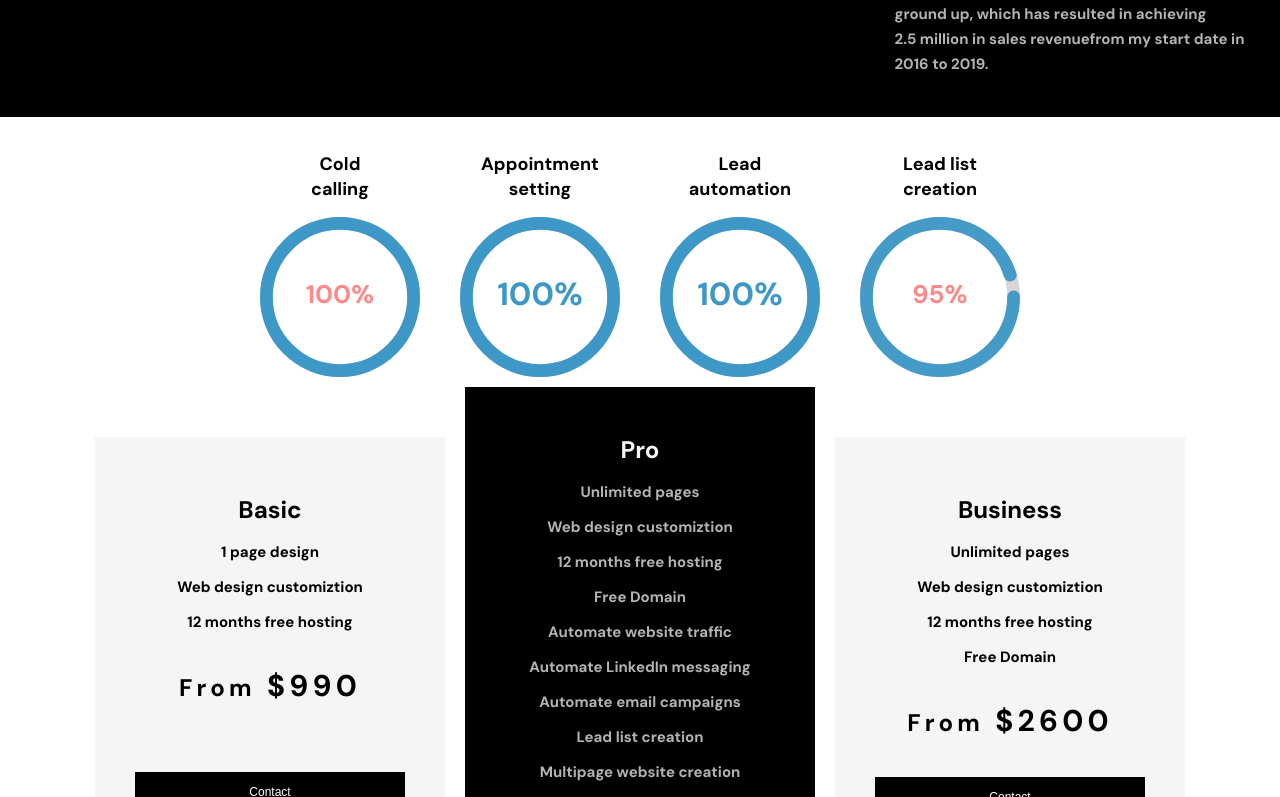
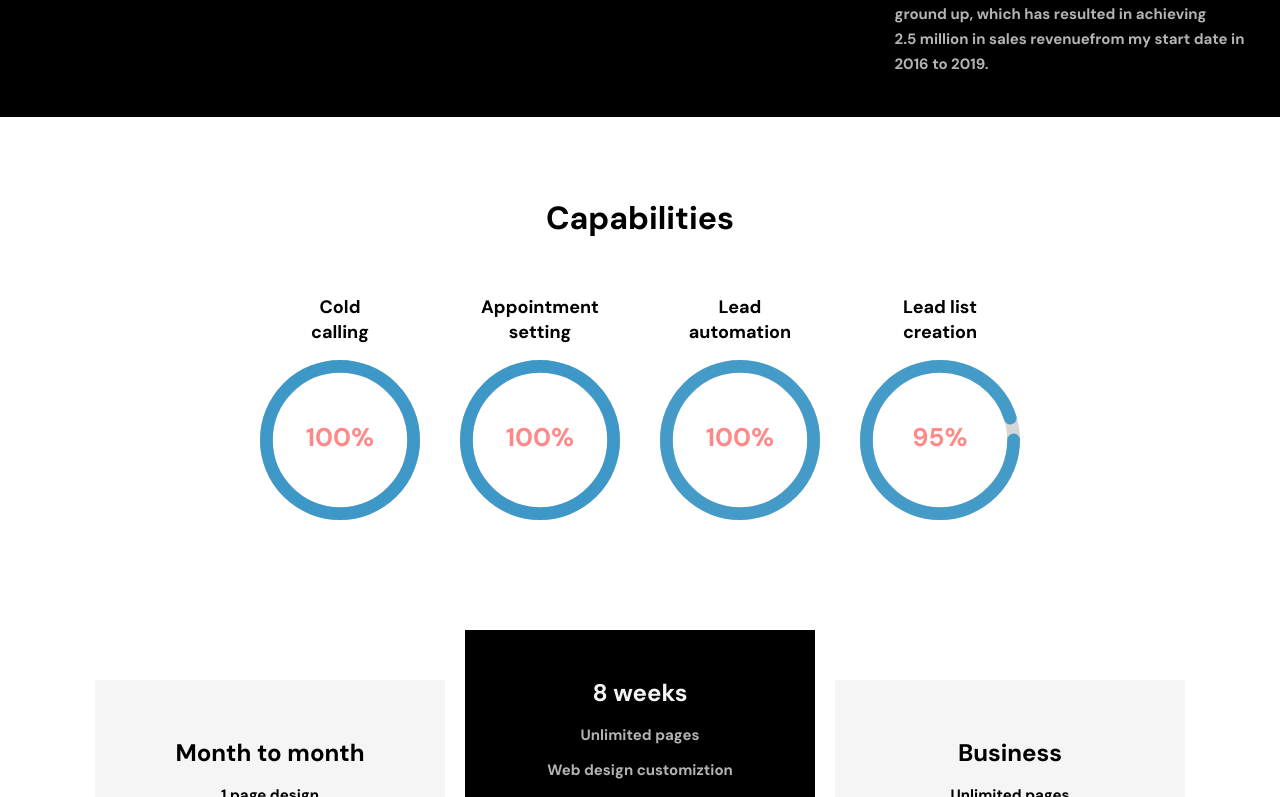
Before and after one commit to shaunvan119/fit-media, a React (Create React App) app: page / in a window 1280 px wide. Shown: the part 2443-3240 px from the top of the page. Built offline with nearby package versions, Linux system fonts and the light colour scheme.

Commit message:
added footer

```diff
--- a/src/components/ProgressBar.js
+++ b/src/components/ProgressBar.js
@@ -9,8 +9,11 @@ const percentageLeadList = 95;
 function ProgressBar() {
 
     return (
+        <>
+         <h1 className='Capabilities'>Capabilities</h1>
 
          <div className="circle-wrapper-bar" style={{ width: 800, height: 200 }}>
+
          <div className="progesscricle">
             <h2>Cold<br/>calling</h2>
             <CircularProgressbar value={percentage} text={`${percentage}%`} styles={buildStyles({
@@ -32,24 +35,37 @@ function ProgressBar() {
          </div>
          <div className="progesscricle">
             <h2>Appointment setting</h2>
-            <CircularProgressbar value={percentage} text={`${percentage}%`} />
+            <CircularProgressbar value={percentage} text={`${percentage}%`} styles={buildStyles({
+                                rotation: 0.25,
+                                textSize: '16px',
+                                pathTransitionDuration: 0.5,
+                                // Can specify path transition in more detail, or remove it entirely
+                                // pathTransition: 'none',
+                                // Colors
+                                pathColor: `rgba(62, 152, 199, ${percentage / 100})`,
+                                textColor: '#f88',
+                                trailColor: '#d6d6d6',
+                                backgroundColor: '#3e98c7',
+                            })} />
          </div>
          <div className="progesscricle">
             <h2>Lead<br/>automation</h2>
-            <CircularProgressbar value={percentage} text={`${percentage}%`} />
+            <CircularProgressbar value={percentage} text={`${percentage}%`} styles={buildStyles({
+                                rotation: 0.25,
+                                textSize: '16px',
+                                pathTransitionDuration: 0.5,
+                                pathColor: `rgba(62, 152, 199, ${percentageLeadList / 100})`,
+                                textColor: '#f88',
+                                trailColor: '#d6d6d6',
+                                backgroundColor: '#3e98c7',
+                            })} />
          </div>
          <div className="progesscricle">
             <h2>Lead list<br/> creation</h2>
             <CircularProgressbar value={percentageLeadList} text={`${percentageLeadList}%`} styles={buildStyles({
                                 rotation: 0.25,
-                                // Whether to use rounded or flat corners on the ends - can use 'butt' or 'round'
-                                // Text size
                                 textSize: '16px',
-                                // How long animation takes to go from one percentage to another, in seconds
                                 pathTransitionDuration: 0.5,
-                                // Can specify path transition in more detail, or remove it entirely
-                                // pathTransition: 'none',
-                                // Colors
                                 pathColor: `rgba(62, 152, 199, ${percentageLeadList / 100})`,
                                 textColor: '#f88',
                                 trailColor: '#d6d6d6',
@@ -59,7 +75,7 @@ function ProgressBar() {
 
 
         </div>
-
+</>
 
 
     )
--- a/src/components/progressbar.css
+++ b/src/components/progressbar.css
@@ -4,6 +4,7 @@
     justify-content: space-between;
     margin: 0 auto;
     text-align: center;
+    margin-bottom: 200px;
 
 
 }
@@ -11,3 +12,8 @@
 .progesscricle {
     margin: 20px;
 }
+
+.Capabilities {
+    text-align: center;
+    margin-top: 80px;
+}
--- a/src/containers/Footer/Footer.js
+++ b/src/containers/Footer/Footer.js
@@ -14,7 +14,7 @@ function Footer() {
            <div className="banner-container">
             <img src={footer} alt="mountains" className="banner-footer" />
             <div class="top-left">Australian trusted <br/>
-            and experienced web<br/> developers</div>
+            and experienced sales<br/>professionals</div>
             </div>
          <div className="Bottom-footer">
          <div className="logo-icons">
--- a/src/containers/PriceSection/Price.js
+++ b/src/containers/PriceSection/Price.js
@@ -8,7 +8,7 @@ function Price() {
     return (
         <div className="price-container">
             <div className="price-box">
-                <h2 className="price-header">Basic</h2>
+                <h2 className="price-header">Month to month</h2>
                 <span className="list-itmes">
                     <p>1 page design</p>
                     <p>Web design customiztion</p>
@@ -18,7 +18,7 @@ function Price() {
                 <Link to="/contactUs"><button className="price-button-basic">Contact</button></Link>
             </div>
             <div className="price-box-pro">
-                <h2 className="price-header-pro">Pro</h2>
+                <h2 className="price-header-pro">8 weeks</h2>
                 <span className="list-pro">
                     <p>Unlimited pages</p>
                     <p>Web design customiztion</p>
@@ -36,7 +36,7 @@ function Price() {
             </div>
 
             <div className="price-box-pro-mobile">
-                <h2 className="price-header-pro">Websites</h2>
+                <h2 className="price-header-pro">12 weeks</h2>
                 <span className="list-pro">
                     <p>Unlimited pages</p>
                     <p>Web design customiztion</p>
```
Also changed, not shown: src/assets/home/desktop/footer.png.
